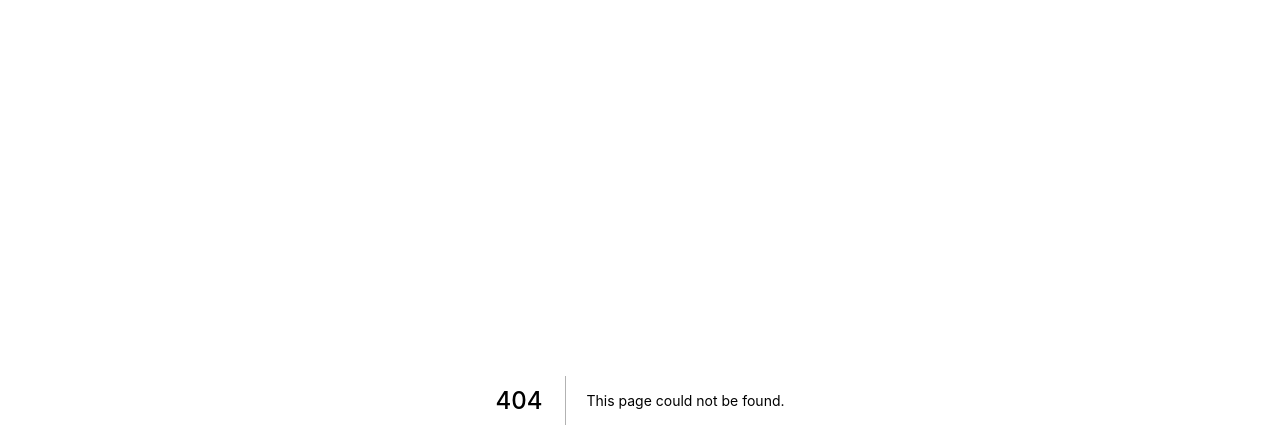
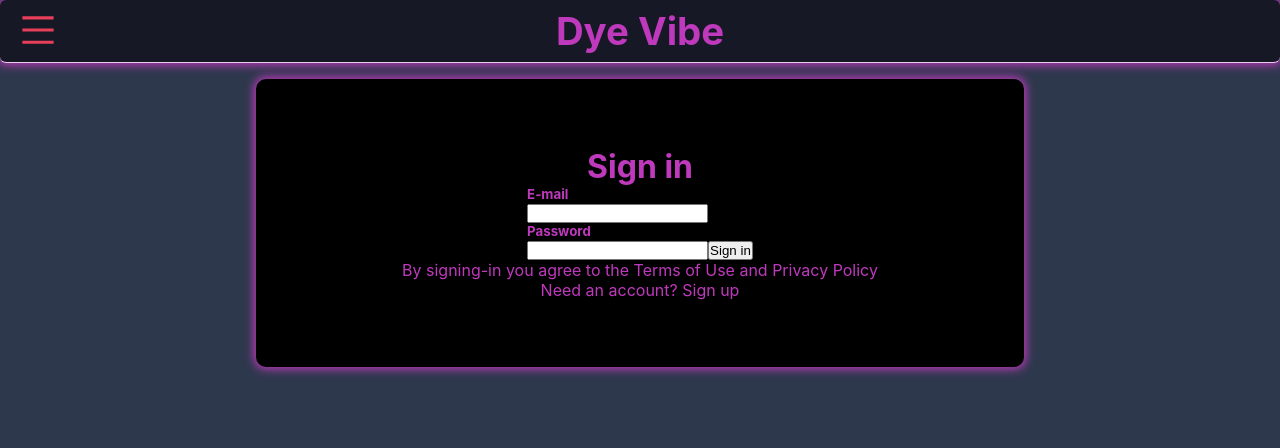
Before and after one commit to maikonweber/next-loja, a Next.js app: page /login in a window 1280 px wide. Before the commit this address had no page. Shown: the top 448 px of the page. Built offline with nearby package versions, Linux system fonts and the light colour scheme.

Commit message:
create login page

```diff
--- /dev/null
+++ b/pages/login.js
@@ -0,0 +1,31 @@
+// Component login
+import Header from '../src/components/header'
+import styles from '../styles/login.module.css'
+
+export default function Login () {
+
+
+    return (
+        <>
+        <Header />
+        <div className={styles.login}>
+            <div className={styles.container}>
+                <h1>Sign in</h1>
+                <form>
+                    <h5>E-mail</h5>
+                    <input type="text" name="email" />
+                    <h5>Password</h5>
+                    <input type="password" name="password" />
+                    <button type="submit">Sign in</button>
+                </form>
+                <p>
+                    By signing-in you agree to the <a href="#">Terms of Use</a> and <a href="#">Privacy Policy</a>
+                </p>
+                <p>
+                    Need an account? <a href="#">Sign up</a>
+                </p>
+            </div>
+        </div>
+        </>
+    )
+}
--- a/styles/card.module.css
+++ b/styles/card.module.css
@@ -20,7 +20,7 @@
 .active {
     display: flex;
     justify-content: space-between;
-    align-items: column;
+    align-items: row;
     width: 245px;
     height: 345px;
     background-color: #62466b;
--- a/styles/header.module.css
+++ b/styles/header.module.css
@@ -10,7 +10,7 @@
     grid-column: 1/6;
     grid-row: 1/1;
     width: 100%;
-    height: 72%;
+    height: 62%;
     background: #161925;;
     border-radius: 6px;
     border-bottom: 0.9px solid #E2CFEA;
@@ -57,18 +57,23 @@
     box-shadow: 0px 0px 10px 0px rgba(0, 0, 0, 0.75);
     transition: all 0.5s ease-in-out;
     transform: translateX(0);
-    z-index: 0;
+    z-index: 1;
   }
 
   .button {
     position: absolute;
-    top: 20px;
+    top: 10px;
     width: 76px;
     height: 40px;
     z-index: 9999;
   }
 
+@media screen and (max-width: 768px) {
+  .navshow {
+    width: 30%;
+  }
 
+}
 
 @keyframes brigthColor {
   0% {color: #E2CFEA;}
--- /dev/null
+++ b/styles/login.module.css
@@ -0,0 +1,51 @@
+@keyframes brigthBorder {
+    0% {box-shadow: 0px 0px 10px 2px #83d3f2;}
+    25% {box-shadow: 0px 0px 10px 2px #004FFF;}
+    50% {box-shadow: 0px 0px 10px 2px #F433AB;}
+    75% {box-shadow: 0px 0px 10px 2px #21D19F;}
+    100% {box-shadow: 0px 0px 10px 2px #aa39db;}
+  }
+
+  @keyframes brigthColor {
+    0% {color: #7cd1fb;}
+    25% {color: #004FFF;}
+    50% {color: #F433AB;}
+    75% {color: #21D19F;}
+    100% {color: #8f2fb9;}
+  }
+
+.login {
+    display: flex;
+    flex-direction: column;
+    align-items: center;
+    justify-content: center;
+    height: 40vh;
+    width: 100vw;
+}
+
+.container {
+    display: flex;
+    flex-direction: column;
+    align-items: center;
+    justify-content: center;
+    height: 90%;
+    width: 60%;
+    background-color: black;
+    box-shadow: 0px 0px 10px 0px rgba(0, 0, 0, 0.75);
+    border-radius: 10px;
+    animation: brigthBorder 4s infinite;
+}
+
+.container h1 {
+    animation: brigthColor 4s infinite;
+}
+
+.container h5 {
+    animation: brigthColor 4s infinite;
+
+}
+
+.container p {
+    animation: brigthColor 4s infinite;
+    align-items: center;
+}
```
Also changed, not shown: pages/index.js (+6 -9 lines).
